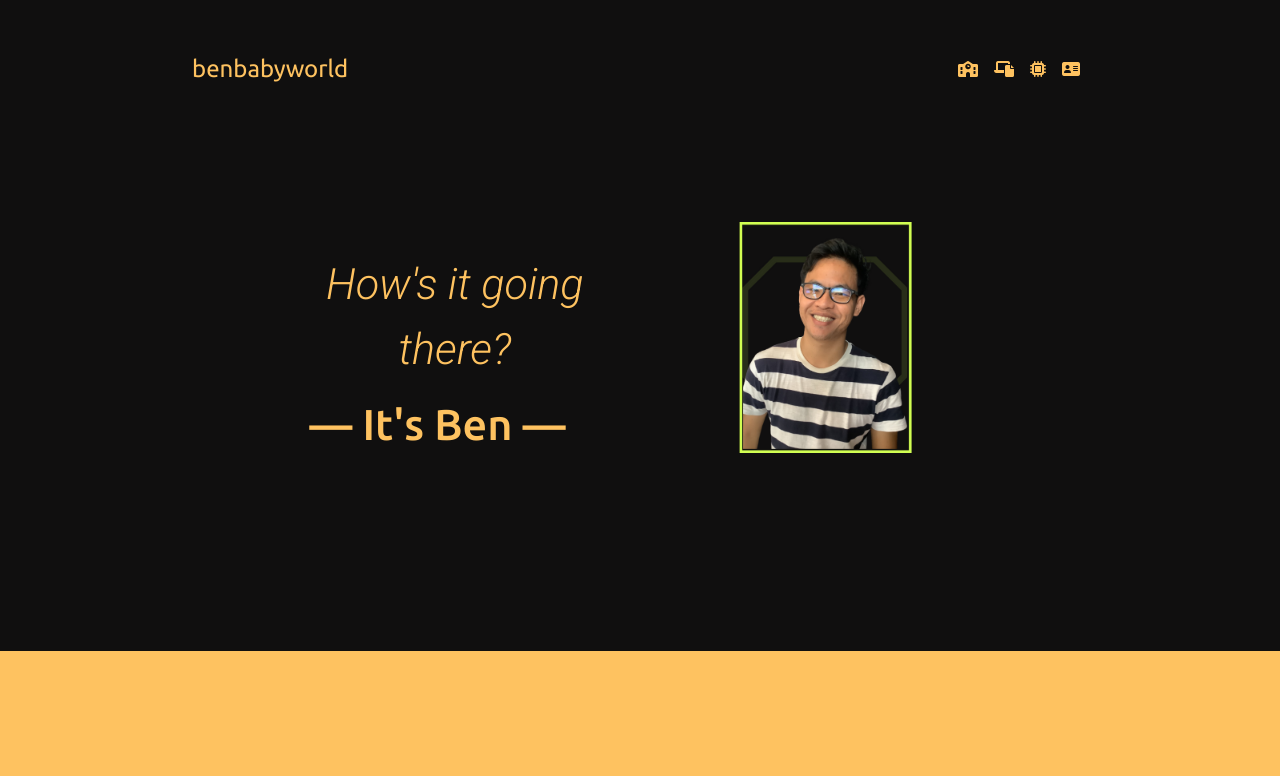
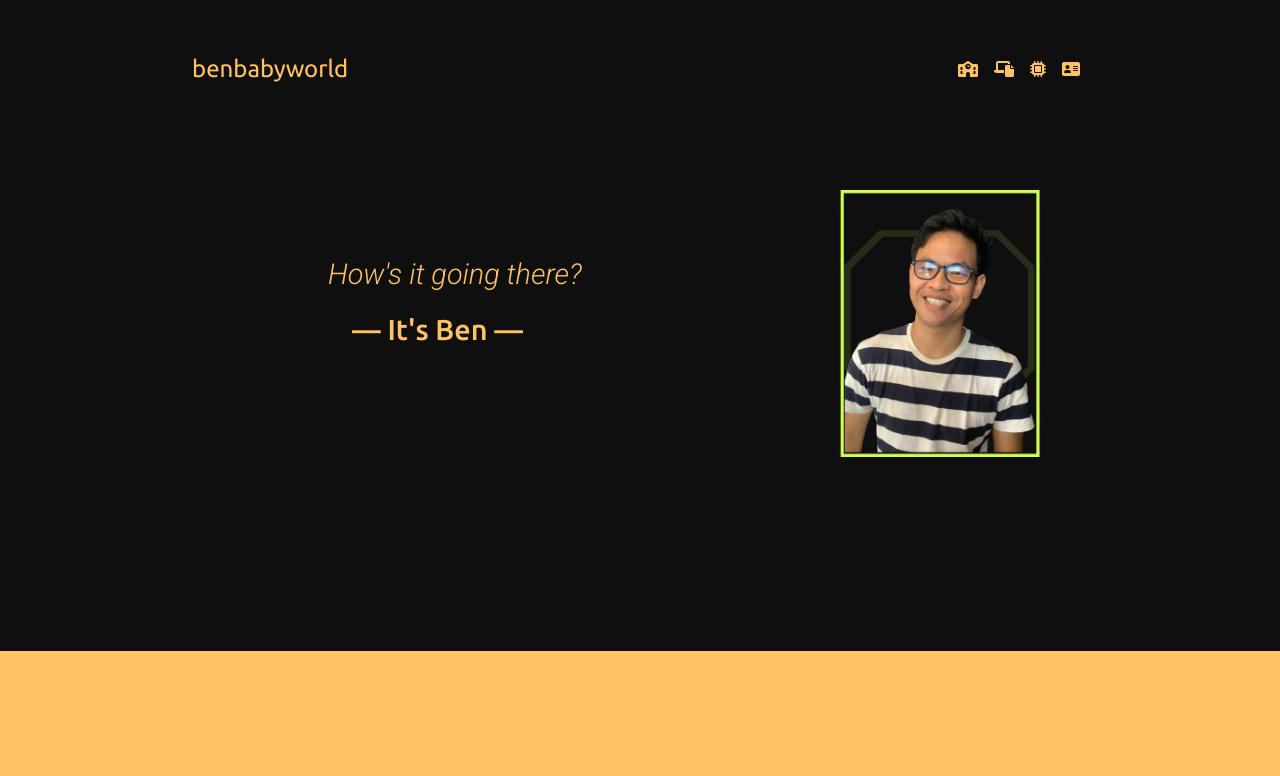
Before and after one commit to bnbby/benbabyworld, a plain HTML site: page index.html in a window 1280 px wide. Shown: the top 776 px of the page. Drawn offline with nearby package versions, Linux system fonts and the light colour scheme; files that its build step writes are made by us from their sources; a web font is replaced by a local one.

Commit message:
Update styles.css

```diff
--- a/css/styles.css
+++ b/css/styles.css
@@ -30,18 +30,12 @@ color: #FEC260;
   text-align: center;
 }
 .profile-image {
-  width: 20%;
+  width: 200px;
   position: absolute;
   right: 15rem;
 }
 
-@media (min-width: 1px) {
-  .profile-image {
-  position: static;
-  width: 50%;
-  transform: rotate(0);
-  margin-top: 2rem;
-}
+
 
 h1 {
   width: 90%;
@@ -58,7 +52,7 @@ h1 {
   position: relative;
   bottom: 3rem;
   padding-top: 15%;
-  font-size: 300%;
+  font-size: 200%;
 }
 
 .education {
```
